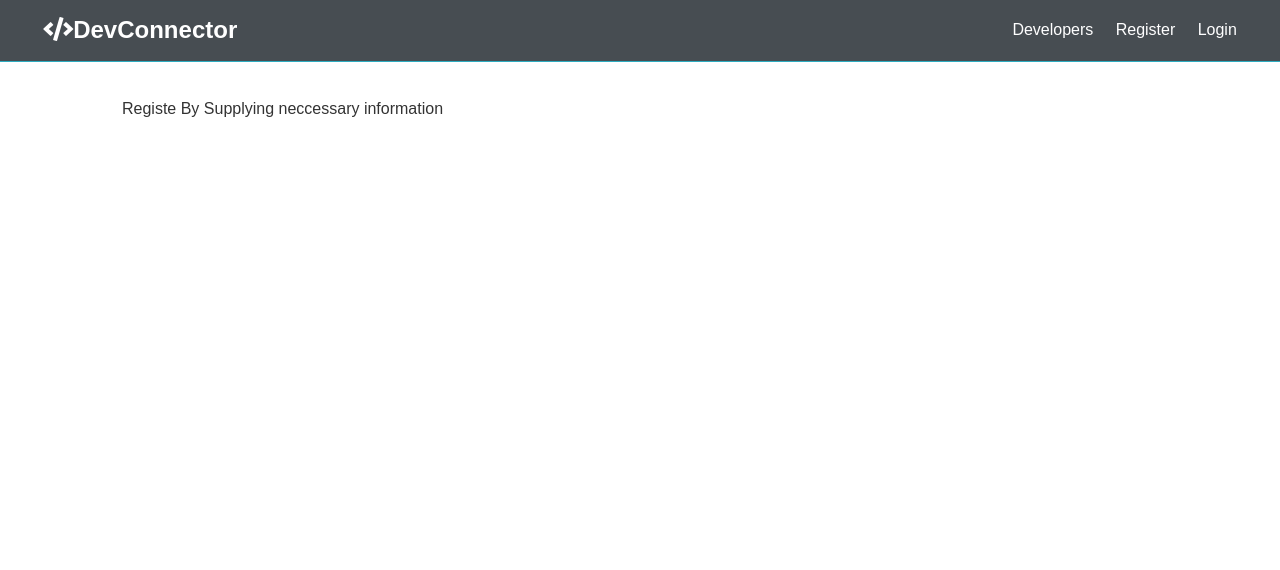
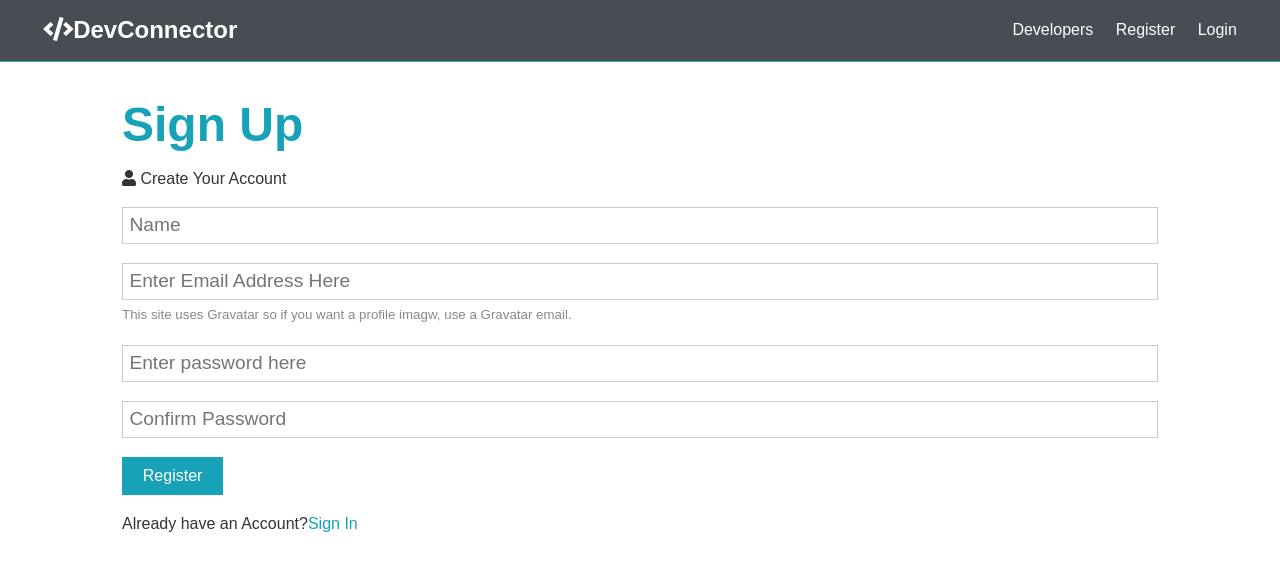
Before and after one commit to delaquash/developers-connector, a React (Create React App) app in the folder client/: page /register in a window 1280 px wide. Shown: the top 570 px of the page. Built offline with nearby package versions, Linux system fonts and the light colour scheme.

Commit message:
Register form with Hooks almost done

```diff
--- a/client/src/components/auth/Register.jsx
+++ b/client/src/components/auth/Register.jsx
@@ -1,11 +1,44 @@
-import React, { Fragment } from 'react';
+import React, { Fragment, useState } from 'react';
 
 
  const Register=()=>{
     return (
-        <div>
-            Registe By Supplying neccessary information
-        </div>
+        <Fragment>
+            <h1 className="large text-primary">
+                Sign Up
+            </h1>
+            <p className="lead">
+                <i className="fas fa-user"/> Create Your Account
+            </p>
+            <form className="form" action="create-profile.html">
+                <div className="form-group">
+                    <input type="text" placeholder="Name" name="name" required />
+                </div>
+                <div className="form-group">
+                    <input type="email" placeholder="Enter Email Address Here" name="email" />
+                    <small className="form-text">
+                        This site uses Gravatar so if you want a profile imagw, use a Gravatar email.
+                    </small>
+                </div>
+                <div className="form-group">
+                    <input type="password" placeholder="Enter password here"
+                    name="password" minLength="6" />
+                </div>
+                <div className="form-group">
+                    <input type="password"
+                    placeholder="Confirm Password"
+                    name="password"
+                    minLength="6" />
+                </div>
+                <input type="submit" className="btn btn-primary" value="Register" />
+            </form>
+            <p className="my-1">
+                Already have an Account?
+                <a href="login.html">
+                    Sign In
+                </a>
+            </p>
+        </Fragment>
     )
 }
 
```
